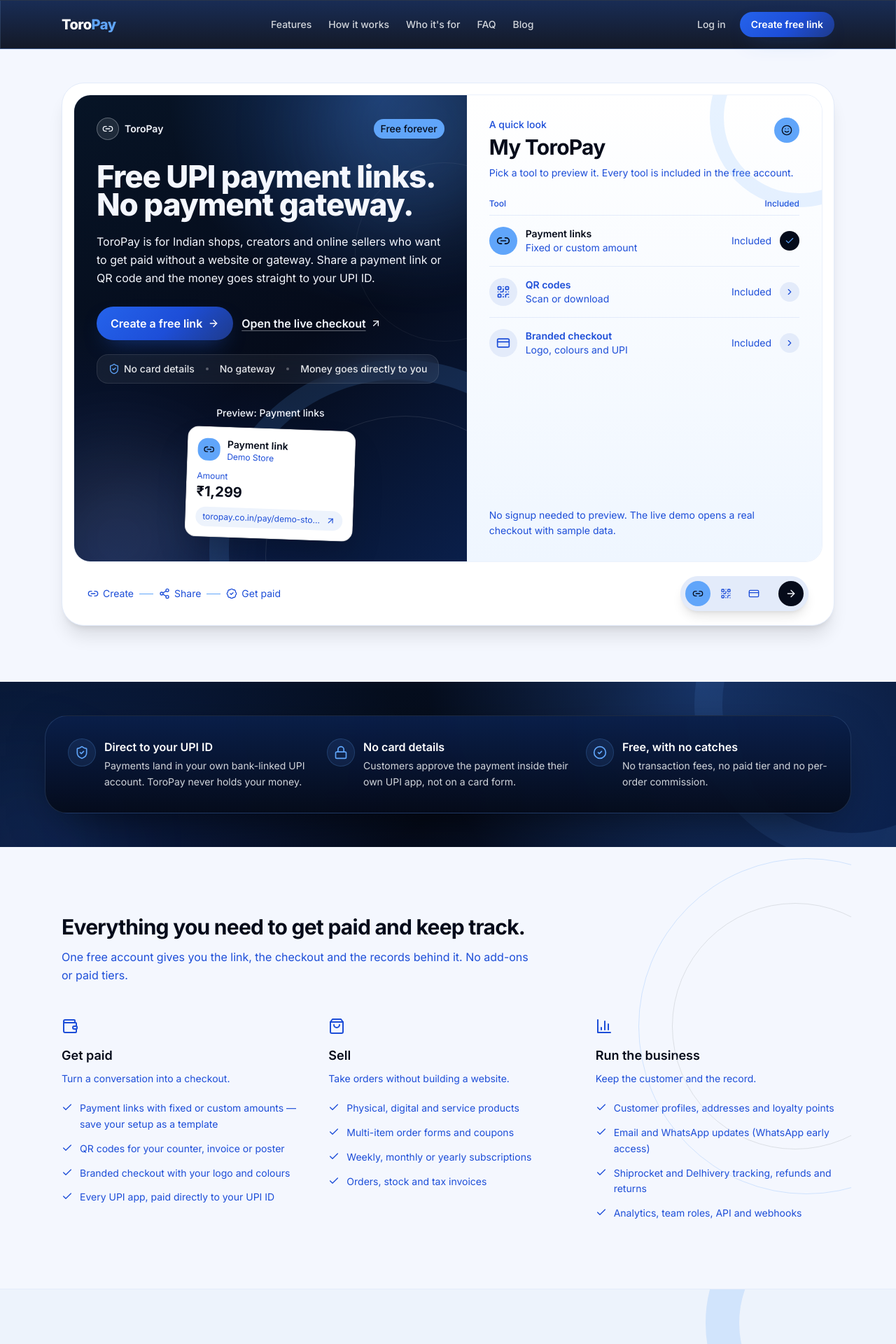
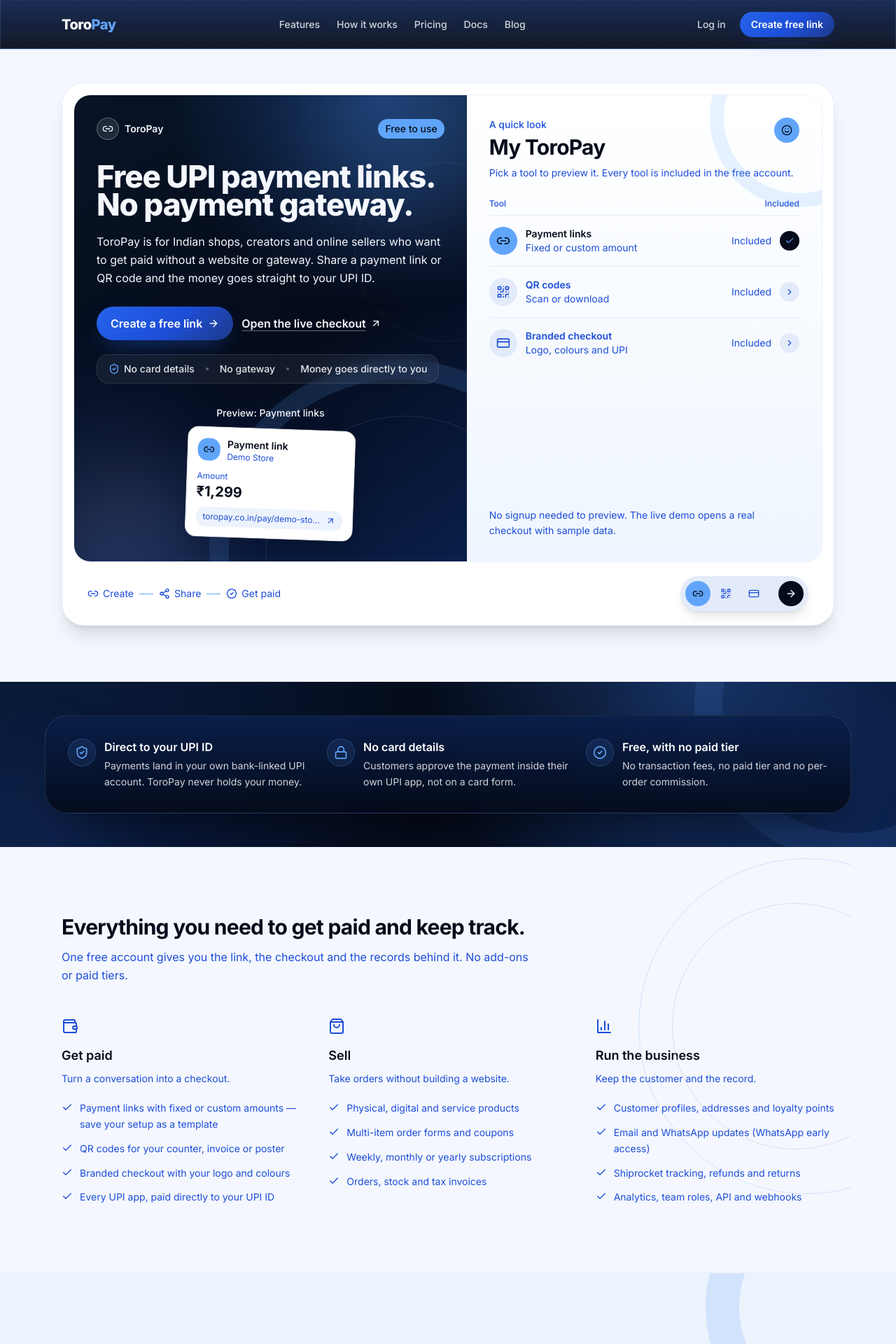
Before and after one commit to vivekpatil7708/tortor, a Next.js app in the folder platform/: page / in a window 1280 px wide. Shown: the top 1920 px of the page at 70% size. Built offline with nearby package versions, Linux system fonts and the light colour scheme.

Commit message:
fix(content): remove unverifiable settlement, KYC and forever claims

```diff
--- a/platform/app/blog/author/[author]/page.tsx
+++ b/platform/app/blog/author/[author]/page.tsx
@@ -80,7 +80,7 @@
         <section className="border-t border-gray-100 py-16">
           <div className="max-w-xl">
             <h2 className="text-2xl font-bold tracking-tight text-gray-900">Free UPI payments for your business</h2>
-            <p className="mt-3 text-gray-500">Zero transaction fees. Branded payment pages. Instant setup.</p>
+            <p className="mt-3 text-gray-500">No transaction fees. Branded payment pages. Set up in minutes.</p>
             <div className="mt-6">
               <Link href="/signup" className="rounded-lg bg-gray-900 px-6 py-3 text-sm font-semibold text-white transition-colors hover:bg-gray-800">
                 Create free account
--- a/platform/app/blog/category/[category]/page.tsx
+++ b/platform/app/blog/category/[category]/page.tsx
@@ -99,7 +99,7 @@
               ToroPay
             </span>
             <h2 className="mt-4 font-serif text-3xl font-bold tracking-tight text-gray-900">Free UPI payments for your business</h2>
-            <p className="mt-3 text-[15px] leading-relaxed text-gray-500">Zero transaction fees. Branded payment pages. Instant settlement.</p>
+            <p className="mt-3 text-[15px] leading-relaxed text-gray-500">No transaction fees. Branded payment pages. Money goes to your UPI ID.</p>
             <div className="mt-7 flex flex-wrap justify-center gap-3">
               <Link href="/signup" className="inline-flex items-center gap-1.5 rounded-lg bg-gray-900 px-6 py-3 text-sm font-semibold text-white transition-all hover:bg-gray-800">
                 Create free account
--- a/platform/app/blog/page.tsx
+++ b/platform/app/blog/page.tsx
@@ -154,7 +154,7 @@
               Free UPI payments for your business
             </h2>
             <p className="mt-3 text-[15px] leading-relaxed text-gray-500">
-              Zero transaction fees. Branded payment pages. Instant settlement. No KYC required.
+              No transaction fees. Branded payment pages. Money goes straight to your UPI ID.
             </p>
             <div className="mt-7 flex flex-wrap justify-center gap-3">
               <Link href="/signup" className="inline-flex items-center gap-1.5 rounded-lg bg-gray-900 px-6 py-3 text-sm font-semibold text-white transition-all hover:bg-gray-800">
--- a/platform/app/opengraph-image.tsx
+++ b/platform/app/opengraph-image.tsx
@@ -78,7 +78,7 @@
             Free UPI payment links. No payment gateway needed.
           </div>
           <div style={{ fontSize: 30, color: '#d4d4d4', maxWidth: 940 }}>
-            Share a link or QR code and get paid directly to your own UPI ID. Free forever, with no transaction fees.
+            Share a link or QR code and get paid directly to your own UPI ID. Free to use, with no transaction fees.
           </div>
         </div>
 
--- a/platform/app/page.tsx
+++ b/platform/app/page.tsx
@@ -26,7 +26,7 @@
     url: 'https://www.toropay.co.in/',
     title: 'ToroPay — Free UPI Payment Links for Indian Businesses',
     description:
-      'Create a payment link, share it on WhatsApp, and get paid directly to your UPI ID. Free forever, with no transaction fees.',
+      'Create a payment link, share it on WhatsApp, and get paid directly to your UPI ID. Free to use, with no transaction fees.',
     siteName: 'ToroPay',
     locale: 'en_IN',
     type: 'website',
@@ -83,7 +83,7 @@
     a: 'Payments go directly to your own UPI ID. ToroPay does not process or hold your funds, so there is no settlement step and no commission on a sale.',
   },
   {
-    q: 'Is my money safe?',
+    q: 'Where does the money go?',
     a: 'ToroPay never holds your money or collects card details. Your customer approves the payment inside their own UPI app, and the money lands in your bank-linked UPI account.',
   },
   {
@@ -151,7 +151,7 @@
     points: [
       'Customer profiles, addresses and loyalty points',
       'Email and WhatsApp updates (WhatsApp early access)',
-      'Shiprocket and Delhivery tracking, refunds and returns',
+      'Shiprocket tracking, refunds and returns',
       'Analytics, team roles, API and webhooks',
     ],
   },
@@ -170,7 +170,7 @@
   },
   {
     icon: CheckCircle2,
-    title: 'Free, with no catches',
+    title: 'Free, with no paid tier',
     body: 'No transaction fees, no paid tier and no per-order commission.',
   },
 ]
@@ -178,7 +178,7 @@
 const STEPS = [
   {
     title: 'Add your UPI ID',
-    body: 'Enter the UPI ID where you want payments to land. We validate it before you share anything.',
+    body: 'Enter the UPI ID where you want payments to land. We check the format before you share anything.',
   },
   {
     title: 'Create a link or QR',
@@ -225,8 +225,8 @@
           <nav className="hidden items-center gap-6 text-sm font-medium text-gray-300 md:flex" aria-label="Landing">
             <a href="#features" className="hover:text-white">Features</a>
             <a href="#how" className="hover:text-white">How it works</a>
-            <a href="#who" className="hover:text-white">Who it&apos;s for</a>
-            <a href="#faq" className="hover:text-white">FAQ</a>
+            <Link href="/pricing" className="hover:text-white">Pricing</Link>
+            <Link href="/docs" className="hover:text-white">Docs</Link>
             <Link href="/blog" className="hover:text-white">Blog</Link>
           </nav>
 
@@ -454,7 +454,7 @@
             <div className="relative mx-auto max-w-3xl">
               <h2 className="text-2xl font-bold tracking-tight sm:text-3xl">Create your first payment link in minutes.</h2>
               <p className="mx-auto mt-3 max-w-xl text-base leading-relaxed text-blue-50">
-                Free forever. No credit card required. No payment gateway. Money goes straight to your UPI ID.
+                Free to use. No credit card required. No payment gateway. Money goes straight to your UPI ID.
               </p>
               <Link
                 href="/signup"
@@ -489,10 +489,11 @@
           </div>
 
           <nav className="grid grid-cols-2 gap-x-8 gap-y-2 text-sm text-gray-300 sm:flex sm:flex-wrap" aria-label="Footer">
-            <a href="#features" className="hover:text-sunlit-clay">Features</a>
-            <a href="#how" className="hover:text-sunlit-clay">How it works</a>
-            <a href="#who" className="hover:text-sunlit-clay">Who it&apos;s for</a>
-            <a href="#faq" className="hover:text-sunlit-clay">FAQ</a>
+            <Link href="/features" className="hover:text-sunlit-clay">Features</Link>
+            <Link href="/how-payments-work" className="hover:text-sunlit-clay">How payments work</Link>
+            <Link href="/pricing" className="hover:text-sunlit-clay">Pricing</Link>
+            <Link href="/docs" className="hover:text-sunlit-clay">Docs</Link>
+            <Link href="/about" className="hover:text-sunlit-clay">About</Link>
             <Link href="/blog" className="hover:text-sunlit-clay">Blog</Link>
             <Link href="/donate" className="hover:text-sunlit-clay">Support ToroPay</Link>
             <Link href="/terms" className="hover:text-sunlit-clay">Terms</Link>
@@ -500,7 +501,7 @@
           </nav>
         </div>
         <div className="mx-auto max-w-6xl border-t border-white/10 px-6 py-5 text-sm text-gray-400">
-          © {new Date().getFullYear()} ToroPay. Free forever. No transaction fees.
+          © {new Date().getFullYear()} ToroPay. Free to use. No transaction fees.
         </div>
       </footer>
     </div>
--- a/platform/components/blog/BlogFooter.tsx
+++ b/platform/components/blog/BlogFooter.tsx
@@ -9,7 +9,7 @@
             <Link href="/" className="text-lg font-bold tracking-tight text-white">
               Toro<span className="text-sunlit-clay">Pay</span>
             </Link>
-            <p className="mt-2 max-w-xs text-sm text-gray-400">Free UPI payment pages for Indian businesses. Zero transaction fees.</p>
+            <p className="mt-2 max-w-xs text-sm text-gray-400">Free UPI payment pages for Indian businesses. No transaction fees.</p>
           </div>
           <div className="flex gap-12">
             <div>
--- a/platform/components/blog/CTABanner.tsx
+++ b/platform/components/blog/CTABanner.tsx
@@ -16,7 +16,7 @@
         Start accepting free UPI payments
       </h3>
       <p className="mt-2 max-w-lg text-[15px] leading-relaxed text-gray-500">
-        Create your free account in 2 minutes. Zero transaction fees, branded payment pages, instant settlement — no KYC required.
+        Create your free account in a few minutes. No transaction fees, branded payment pages, and money that goes straight to your own UPI ID.
       </p>
       <div className="mt-6 flex flex-wrap items-center gap-3">
         <Link href="/signup" className="inline-flex items-center gap-1.5 rounded-lg btn-blue-gradient px-5 py-2.5 text-sm font-semibold text-white transition-all">
--- a/platform/components/landing/tool-showcase.tsx
+++ b/platform/components/landing/tool-showcase.tsx
@@ -181,7 +181,7 @@
                 ToroPay
               </span>
               <span className="rounded-full bg-sunlit-clay px-2.5 py-1 text-xs font-medium text-black-forest sm:text-sm">
-                Free forever
+                Free to use
               </span>
             </div>
 
```
Also changed, not shown: platform/lib/blog-data.ts (+8 -8 lines).
